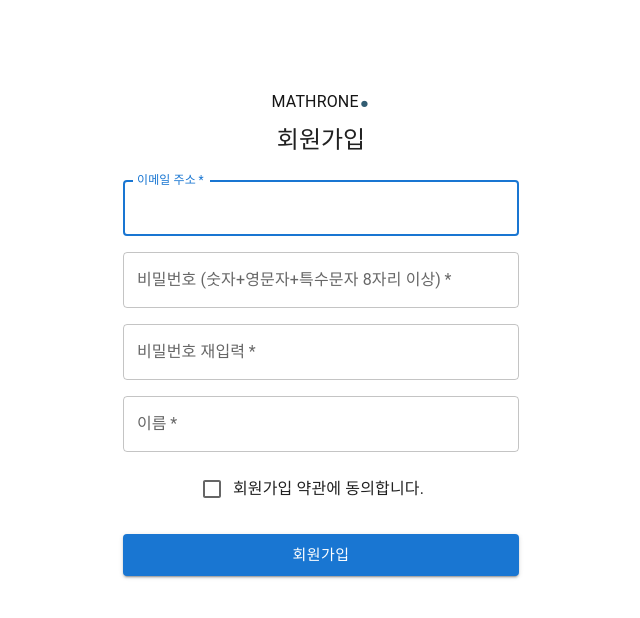
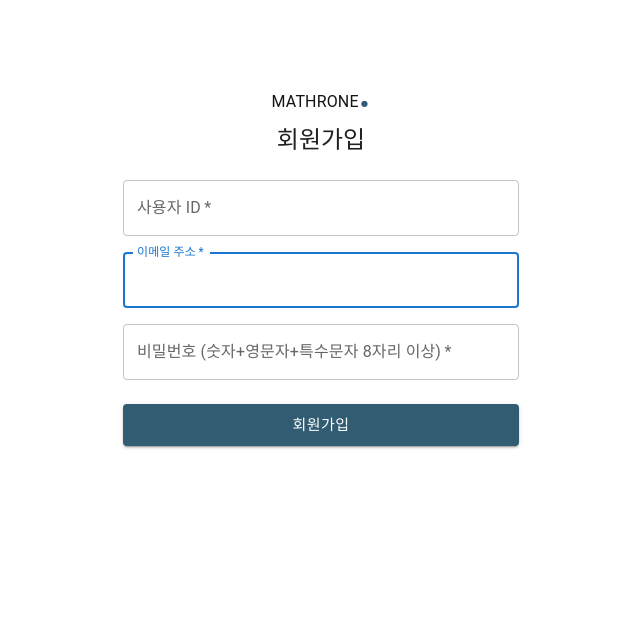
Before and after one commit to 2021-Techeer-teamC/MATHrone, a React (Create React App) app in the folder frontend/: page /signup in a window 1280 px wide. Shown: the top 618 px of the page, without its empty margins (319-959 px from the left). Built offline with nearby package versions, Linux system fonts and the light colour scheme; a web font is replaced by a local one.

Commit message:
(MP-47) 회원가입 페이지 화면상 업데이트

```diff
--- a/frontend/src/Pages/User/SignUp.tsx
+++ b/frontend/src/Pages/User/SignUp.tsx
@@ -1,36 +1,65 @@
 import React, { useState } from "react";
 import {
-  Avatar,
   Button,
   CssBaseline,
   TextField,
   FormControl,
   FormControlLabel,
   Checkbox,
-  FormHelperText,
   Grid,
   Box,
   Typography,
   Container,
 } from "@mui/material/";
+import { createTheme, ThemeProvider } from "@mui/material/styles";
 import Logo from "../../Components/Logo";
-import { createTheme, ThemeProvider } from "@mui/material/styles";
+import { SignUpDiv } from "./style.js";
+import axios from "axios";
 
-const SignUp: React.FC = () => {
-  const theme = createTheme();
-  const [checked, setChecked] = useState(false);
-
-  // 동의 체크
-  const handleAgree = (event: any) => {
-    setChecked(event.target.checked);
+type CreateSignUpesponse = {
+  id: string;
 };
 
-  // form 전송
-  const handleSubmit = (e: any) => {
-    e.preventDefault();
+export default function SignUP() {
+  const handleSubmit = async (event: React.FormEvent<HTMLFormElement>) => {
+    event.preventDefault();
+    const user_data = new FormData(event.currentTarget);
+
+    try {
+      const { data } = await axios.post<CreateSignUpesponse>(
+        "http://localhost:8080/user/signup",
+        { email: user_data.get("email"), password: user_data.get("password") },
+        {
+          headers: {
+            "Content-Type": "application/json",
+            Accept: "application/json",
+          },
+        }
+      );
+
+      console.log(JSON.stringify(data));
+
+      return data;
+    } catch (error) {
+      if (axios.isAxiosError(error)) {
+        console.log("error message: ", error.message);
+        return error.message;
+      } else {
+        console.log("unexpected error: ", error);
+        return "An unexpected error occurred";
+      }
+    }
+
+    // console.log({
+    //   id: user_data.get("ID"),
+    //   email: user_data.get("email"),
+    //   password: user_data.get("password"),
+    // });
   };
+  const theme = createTheme();
 
   return (
+    <SignUpDiv>
       <ThemeProvider theme={theme}>
         <Container component="main" maxWidth="xs">
           <CssBaseline />
@@ -59,6 +88,17 @@ const SignUp: React.FC = () => {
                       required
                       autoFocus
                       fullWidth
+                      type="string"
+                      id="ID"
+                      name="ID"
+                      label="사용자 ID"
+                    />
+                  </Grid>
+                  <Grid item xs={12}>
+                    <TextField
+                      required
+                      autoFocus
+                      fullWidth
                       type="email"
                       id="email"
                       name="email"
@@ -75,35 +115,9 @@ const SignUp: React.FC = () => {
                       label="비밀번호 (숫자+영문자+특수문자 8자리 이상)"
                     />
                   </Grid>
-                <Grid item xs={12}>
-                  <TextField
-                    required
-                    fullWidth
-                    type="password"
-                    id="rePassword"
-                    name="rePassword"
-                    label="비밀번호 재입력"
-                  />
-                </Grid>
-                <Grid item xs={12}>
-                  <TextField
-                    required
-                    fullWidth
-                    id="name"
-                    name="name"
-                    label="이름"
-                  />
-                </Grid>
-                <Grid item xs={12}>
-                  <FormControlLabel
-                    control={
-                      <Checkbox onChange={handleAgree} color="primary" />
-                    }
-                    label="회원가입 약관에 동의합니다."
-                  />
-                </Grid>
                 </Grid>
                 <Button
+                  id="signup_button"
                   type="submit"
                   fullWidth
                   variant="contained"
@@ -117,7 +131,6 @@ const SignUp: React.FC = () => {
           </Box>
         </Container>
       </ThemeProvider>
+    </SignUpDiv>
   );
-};
-
-export default SignUp;
+}
--- a/frontend/src/Pages/User/style.js
+++ b/frontend/src/Pages/User/style.js
@@ -1,12 +1,19 @@
 import styled from 'styled-components';
 
 export const SignInDiv = styled.div`
-  background: red;
   #login_button {
     background: #315C72;
-    font: red;
     :hover {
       background: #009688;
     }
   }
 `;
+
+export const SignUpDiv = styled.div`
+  #signup_button {
+    background: #315C72;
+    :hover {
+      background: #009688;
+    }
+  }
+`;
```
Lines whose indentation alone changed are shown as unchanged.
